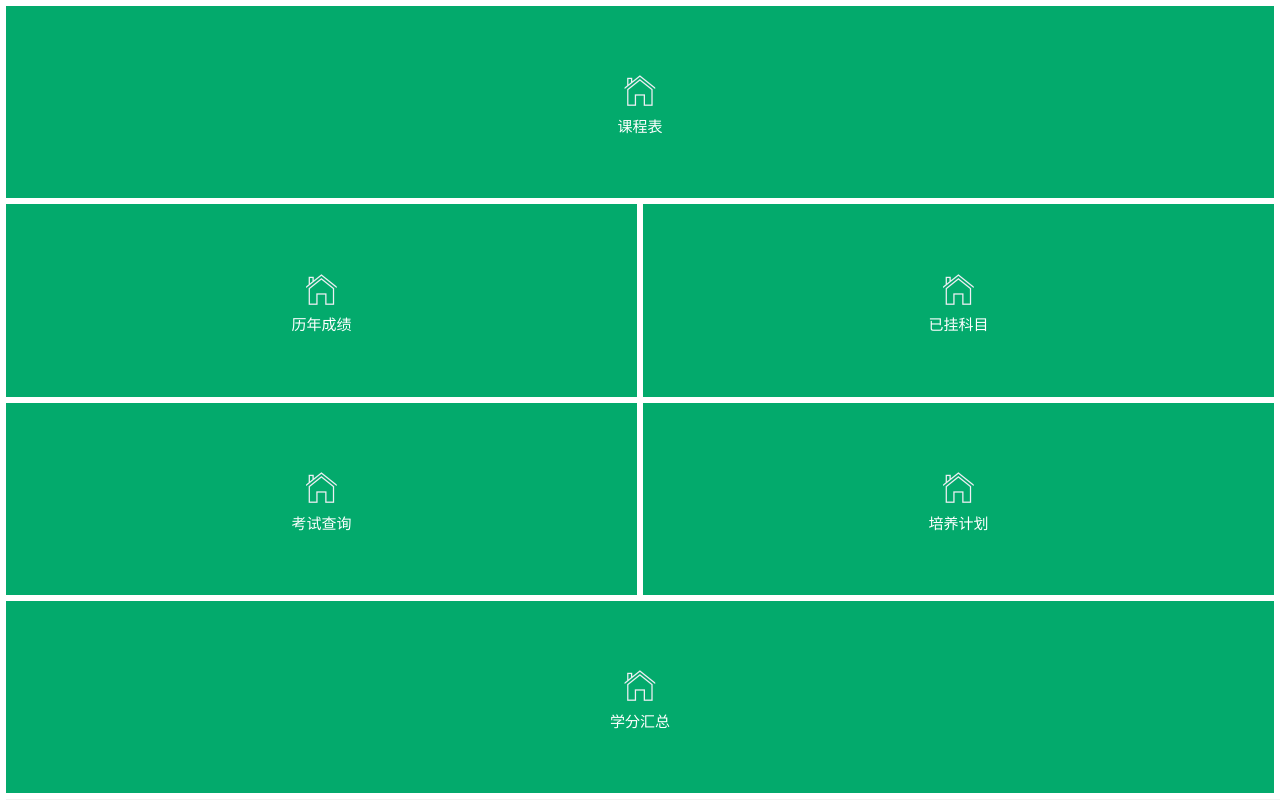
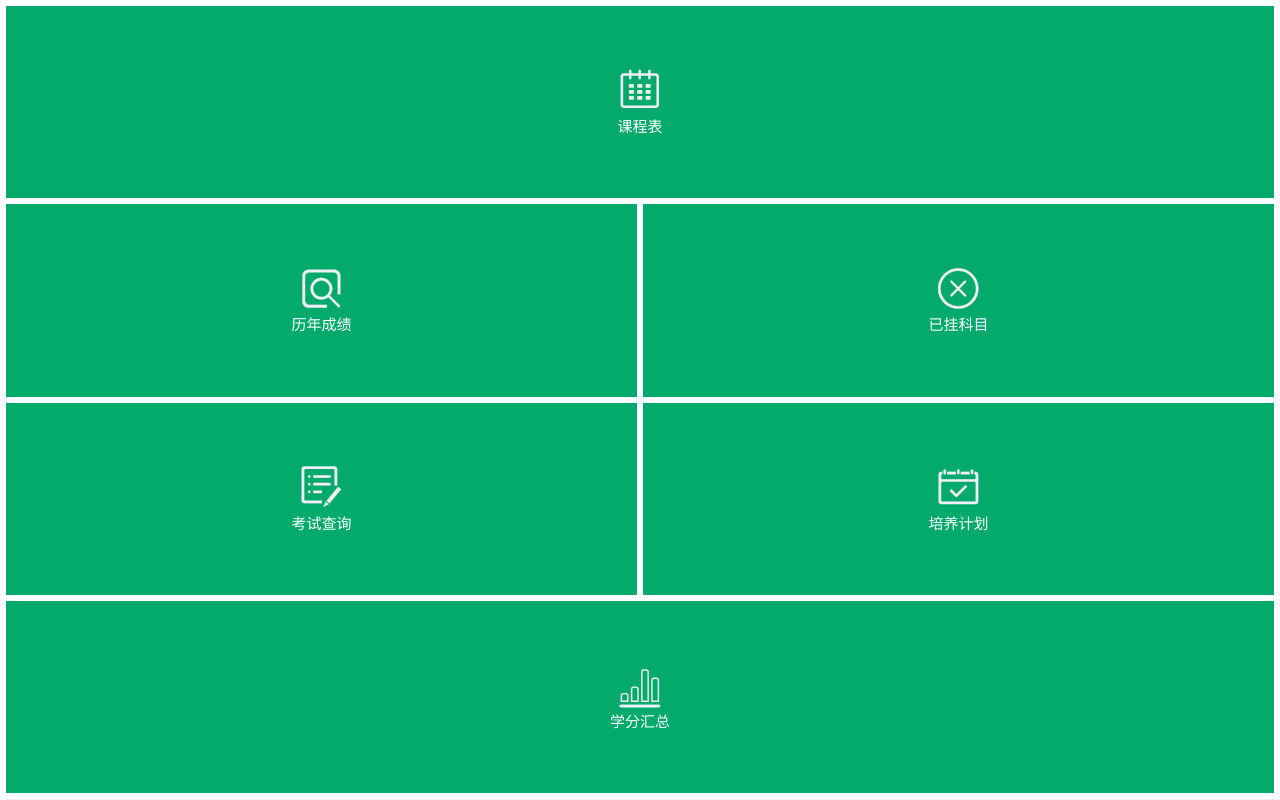
Before and after one commit to youngluo/course-pro-xhu, a PHP site: page /main.html in a window 1280 px wide. Run offline with PHP 8.4, Linux system fonts and the light colour scheme.

Commit message:
修改主界面图标

```diff
--- a/css/main.css
+++ b/css/main.css
@@ -36,3 +36,40 @@
 .mui-table-view.mui-grid-view .mui-table-view-cell .mui-media-body {
 	color: #fff;
 }
+
+@font-face {
+	font-family: "iconfont";
+	src: url('../fonts/iconfont.ttf?t=1462803706') format('truetype');
+}
+
+.iconfont {
+	font-family: "iconfont" !important;
+	font-size: 16px;
+	font-style: normal;
+	-webkit-font-smoothing: antialiased;
+	-webkit-text-stroke-width: 0.2px;
+}
+
+.icon-statistics:before {
+	content: "\e601";
+}
+
+.icon-timetable:before {
+	content: "\e600";
+}
+
+.icon-plan:before {
+	content: "\e602";
+}
+
+.icon-failed:before {
+	content: "\e603";
+}
+
+.icon-score:before {
+	content: "\e604";
+}
+
+.icon-exam:before {
+	content: "\e605";
+}
--- a/main.html
+++ b/main.html
@@ -14,37 +14,37 @@
 		<ul class="mui-table-view mui-grid-view mui-grid-9" id="main">
 			<li class="mui-table-view-cell mui-col-xs-12 mui-media" id="timetable">
 				<a href="#">
-					<span class="mui-icon mui-icon-home"></span>
+					<span class="mui-icon iconfont icon-timetable"></span>
 					<div class="mui-media-body">课程表</div>
 				</a>
 			</li>
 			<li class="mui-table-view-cell mui-col-xs-6 mui-media" id="score">
 				<a href="#">
-					<span class="mui-icon mui-icon-home"></span>
+					<span class="mui-icon iconfont icon-score"></span>
 					<div class="mui-media-body">历年成绩</div>
 				</a>
 			</li>
 			<li class="mui-table-view-cell mui-col-xs-6 mui-media" id="failed-course">
 				<a href="#">
-					<span class="mui-icon mui-icon-home"></span>
+					<span class="mui-icon iconfont icon-failed"></span>
 					<div class="mui-media-body">已挂科目</div>
 				</a>
 			</li>
 			<li class="mui-table-view-cell mui-col-xs-6 mui-media" id="exam">
 				<a href="#">
-					<span class="mui-icon mui-icon-home"></span>
+					<span class="mui-icon iconfont icon-exam"></span>
 					<div class="mui-media-body">考试查询</div>
 				</a>
 			</li>
 			<li class="mui-table-view-cell mui-col-xs-6 mui-media" id="train-plan">
 				<a href="#">
-					<span class="mui-icon mui-icon-home"></span>
+					<span class="mui-icon iconfont icon-plan"></span>
 					<div class="mui-media-body">培养计划</div>
 				</a>
 			</li>
 			<li class="mui-table-view-cell mui-col-xs-12 mui-media" id="credits">
 				<a href="#">
-					<span class="mui-icon mui-icon-home"></span>
+					<span class="mui-icon iconfont icon-statistics"></span>
 					<div class="mui-media-body">学分汇总</div>
 				</a>
 			</li>
```
Also changed, not shown: fonts/iconfont.ttf (added), manifest.json, 1 other file.
